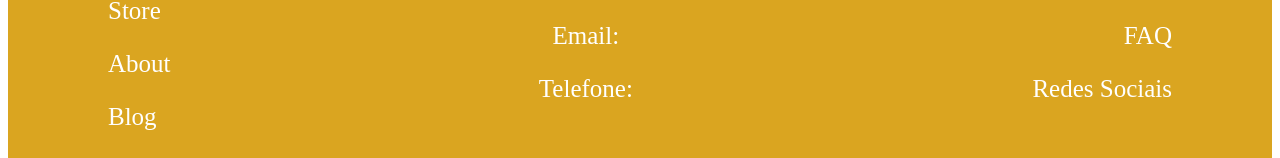
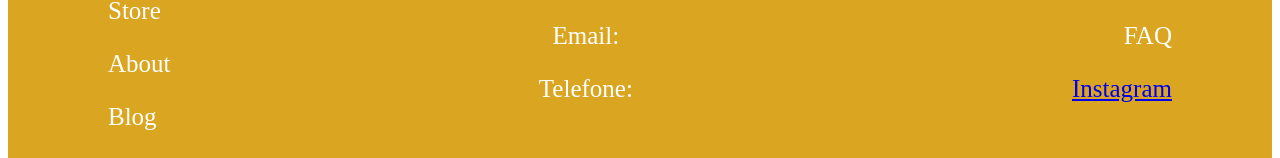
Before and after one commit to WesleyGCO/meucloset.shop-Frontend, a plain HTML site: page Frontend/html/index.html in a window 1280 px wide. Shown: the part 2664-2822 px from the top of the page. Drawn offline with Linux system fonts and the light colour scheme.

Commit message:
Inserção do Link do Instagram

```diff
--- a/Frontend/html/index.html
+++ b/Frontend/html/index.html
@@ -87,7 +87,7 @@
             <div>
                 <p class="direita">Entregas & Devoluções</p>
                 <p class="direita">FAQ</p>
-                <P class="direita">Redes Sociais</P>
+                <P class="direita"><a href="https://www.instagram.com/meucloset.shop?igshid=MzRIODBiNWFIZA==">Instagram</a></P>
             </div>
         </div>
 
```
